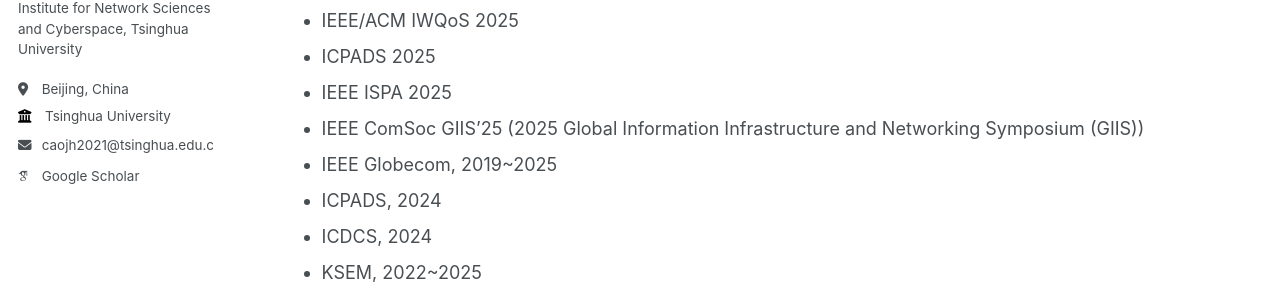
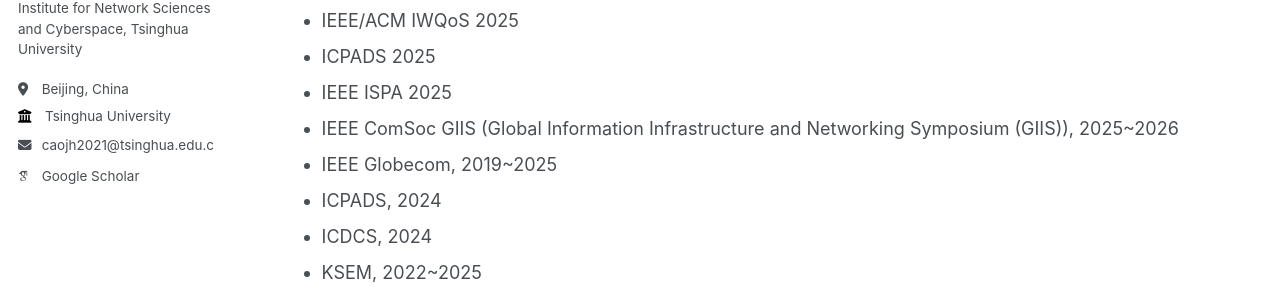
Before and after one commit to caojh15/caojh15.github.io, a Jekyll site: the page built from _pages/services.md, in a window 1280 px wide and 900 px high. Shown: the part 334-639 px from the top of the window. Built offline with Jekyll 4.4.1, drawn with Linux system fonts in a browser that asks for light colours; some web fonts are replaced.

Commit message:
Update services.md

```diff
--- a/_pages/services.md
+++ b/_pages/services.md
@@ -13,7 +13,7 @@ author_profile: true
 * IEEE/ACM IWQoS 2025
 * ICPADS 2025
 * IEEE ISPA 2025
-* IEEE ComSoc GIIS'25 (2025 Global Information Infrastructure and Networking Symposium (GIIS))
+* IEEE ComSoc GIIS (Global Information Infrastructure and Networking Symposium (GIIS)), 2025~2026
 * IEEE Globecom, 2019~2025
 * ICPADS, 2024
 * ICDCS, 2024
```
